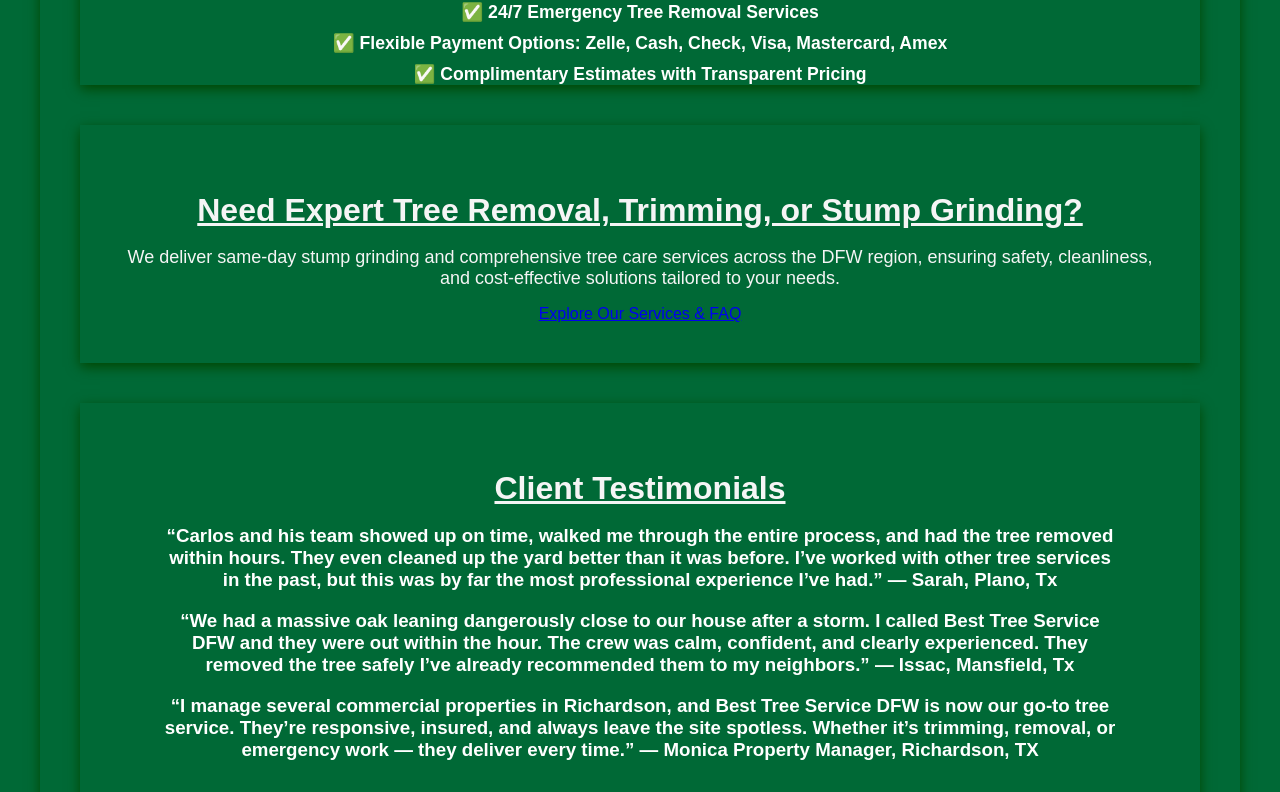
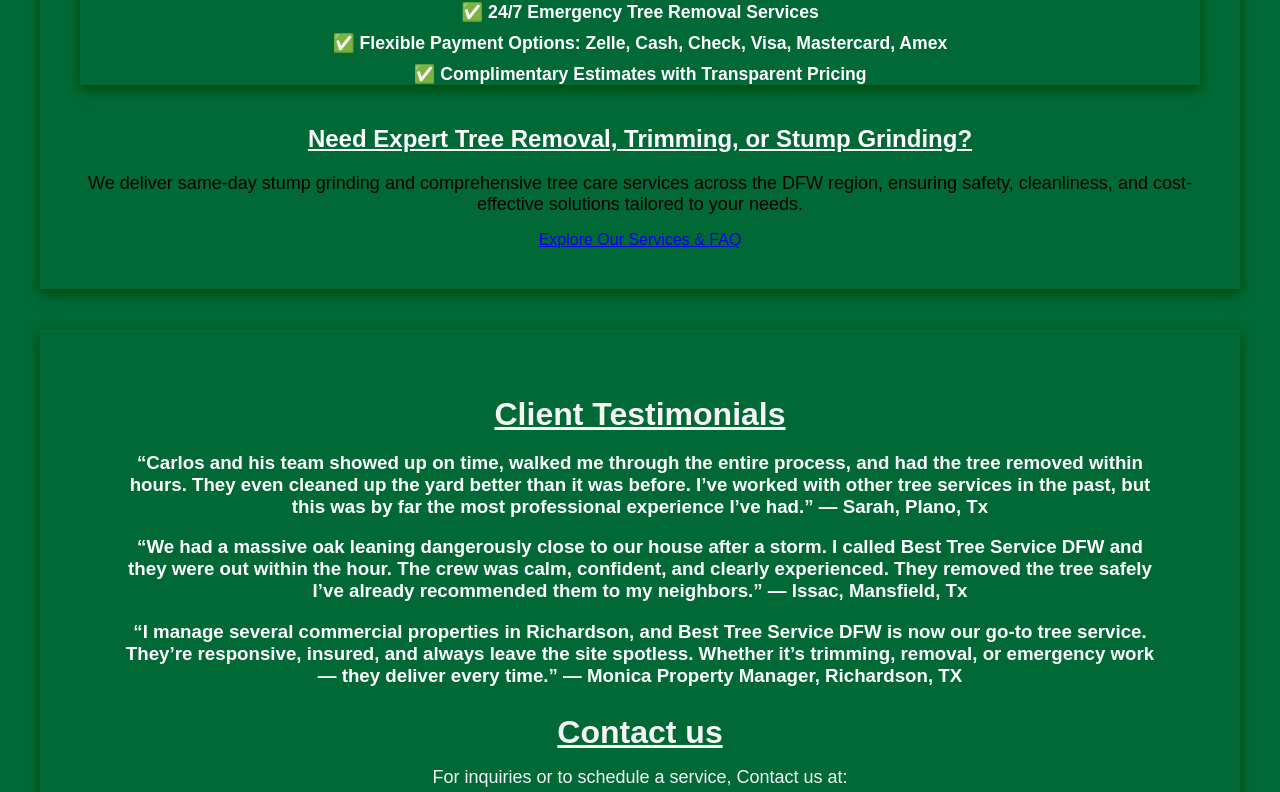
Before and after one commit to Joaquin95/best-tree-service-dfw, a React (Vite) app: page / in a window 1280 px wide. Shown: the part 1495-2287 px from the top of the page. Built offline with nearby package versions, Linux system fonts and the light colour scheme.

Commit message:
finishing up details

```diff
--- a/src/pages/Home.jsx
+++ b/src/pages/Home.jsx
@@ -47,7 +47,7 @@
             <li>✅ Complimentary Estimates with Transparent Pricing</li>
           </ul>
         </strong>
-        <section className="featured-service">
+        {/* <section className="featured-service"> */}
           <h2>Need Expert Tree Removal, Trimming, or Stump Grinding?</h2>
           <p>
             We deliver same-day stump grinding and comprehensive tree care
@@ -148,7 +148,7 @@
             </p>
           </div>
         </section>
-      </section>
+
     </main>
   );
 }
```
